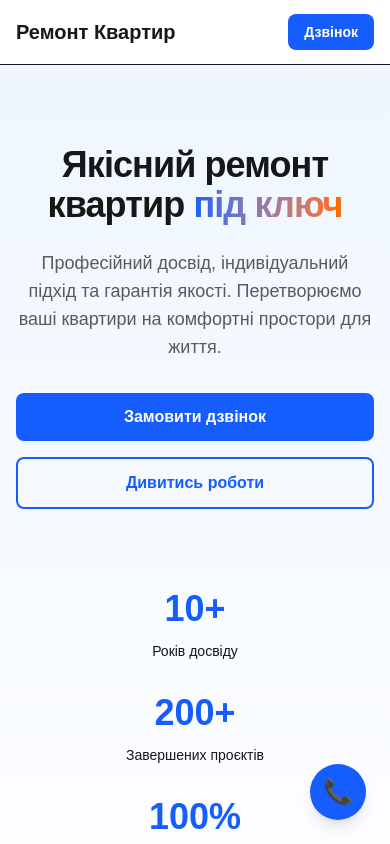
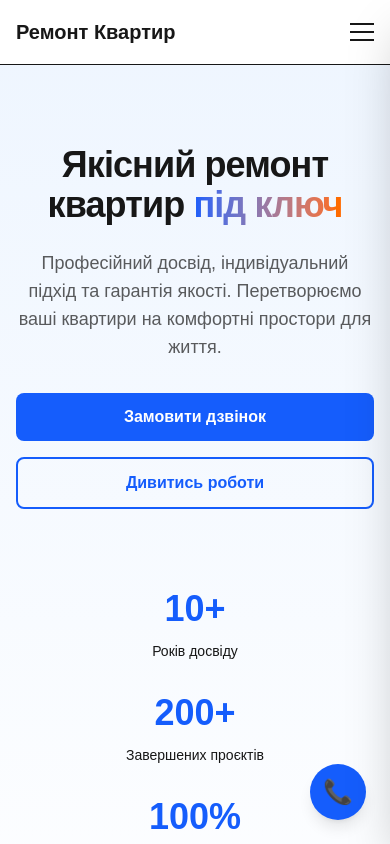
Before and after one commit to nazarPryt/volodia-construction, a Next.js app: page / in a window 390 px wide. Shown: the top 844 px of the page. Built offline with nearby package versions, Linux system fonts and the light colour scheme.

Commit message:
feat: add mobile menu burger

```diff
--- a/src/app/globals.css
+++ b/src/app/globals.css
@@ -23,4 +23,5 @@ body {
   background: var(--background);
   color: var(--foreground);
   font-family: Arial, Helvetica, sans-serif;
+  overflow-x: hidden;
 }
--- a/src/components/Header.tsx
+++ b/src/components/Header.tsx
@@ -2,6 +2,7 @@
 
 import Link from 'next/link'
 import { usePathname } from 'next/navigation'
+import { useState, useEffect, useRef } from 'react'
 
 const navigation = [
   { name: 'Головна', href: '/' },
@@ -13,8 +14,41 @@ const navigation = [
 
 export default function Header() {
   const pathname = usePathname()
+  const [isMobileMenuOpen, setIsMobileMenuOpen] = useState(false)
+  const mobileMenuRef = useRef<HTMLDivElement>(null)
+
+  // Close menu when clicking outside
+  useEffect(() => {
+    const handleClickOutside = (event: MouseEvent) => {
+      if (mobileMenuRef.current && !mobileMenuRef.current.contains(event.target as Node)) {
+        setIsMobileMenuOpen(false)
+      }
+    }
+
+    if (isMobileMenuOpen) {
+      document.addEventListener('mousedown', handleClickOutside)
+    }
+
+    return () => {
+      document.removeEventListener('mousedown', handleClickOutside)
+    }
+  }, [isMobileMenuOpen])
+
+  // Prevent body scroll when menu is open
+  useEffect(() => {
+    if (isMobileMenuOpen) {
+      document.body.style.overflow = 'hidden'
+    } else {
+      document.body.style.overflow = ''
+    }
+
+    return () => {
+      document.body.style.overflow = ''
+    }
+  }, [isMobileMenuOpen])
 
   return (
+    <>
       <header className="bg-background/95 supports-[backdrop-filter]:bg-background/60 sticky top-0 z-50 w-full border-b backdrop-blur">
         <nav className="container mx-auto flex h-16 max-w-7xl items-center justify-between px-4">
           <Link href="/" className="text-foreground text-xl font-bold">
@@ -45,14 +79,101 @@ export default function Header() {
             Зателефонувати
           </a>
 
-        {/* Mobile menu placeholder - can be enhanced with hamburger menu later */}
+          {/* Mobile Hamburger Menu Button */}
+          <button
+            onClick={() => setIsMobileMenuOpen(!isMobileMenuOpen)}
+            className="flex flex-col gap-1.5 md:hidden"
+            aria-label="Toggle menu"
+            aria-expanded={isMobileMenuOpen}
+          >
+            <span
+              className={`bg-foreground block h-0.5 w-6 transition-all duration-300 ${
+                isMobileMenuOpen ? 'translate-y-2 rotate-45' : ''
+              }`}
+            />
+            <span
+              className={`bg-foreground block h-0.5 w-6 transition-all duration-300 ${
+                isMobileMenuOpen ? 'opacity-0' : ''
+              }`}
+            />
+            <span
+              className={`bg-foreground block h-0.5 w-6 transition-all duration-300 ${
+                isMobileMenuOpen ? '-translate-y-2 -rotate-45' : ''
+              }`}
+            />
+          </button>
+        </nav>
+      </header>
+
+      {/* Backdrop Overlay with Blur - Covers entire page */}
+      {isMobileMenuOpen && (
+        <div
+          className="fixed inset-0 z-[60] bg-black/70 backdrop-blur-md transition-opacity duration-300 md:hidden"
+          onClick={() => setIsMobileMenuOpen(false)}
+        />
+      )}
+
+      {/* Mobile Menu Sidebar (Slide from Right) */}
+      <div
+        ref={mobileMenuRef}
+        className={`bg-background fixed top-0 right-0 z-[70] h-screen w-80 max-w-[85vw] overflow-hidden shadow-2xl transition-transform duration-300 md:hidden ${
+          isMobileMenuOpen ? 'translate-x-0' : 'pointer-events-none translate-x-full'
+        }`}
+      >
+        <div className="flex h-full flex-col">
+          {/* Mobile Menu Header */}
+          <div className="flex items-center justify-between border-b px-6 py-4">
+            <span className="text-foreground text-lg font-bold">Меню</span>
+            <button
+              onClick={() => setIsMobileMenuOpen(false)}
+              className="hover:bg-foreground/5 rounded-lg p-2"
+              aria-label="Close menu"
+            >
+              <svg
+                xmlns="http://www.w3.org/2000/svg"
+                className="h-6 w-6"
+                fill="none"
+                viewBox="0 0 24 24"
+                stroke="currentColor"
+              >
+                <path strokeLinecap="round" strokeLinejoin="round" strokeWidth={2} d="M6 18L18 6M6 6l12 12" />
+              </svg>
+            </button>
+          </div>
+
+          {/* Navigation Links */}
+          <div className="flex-1 overflow-y-auto px-6 py-6">
+            <ul className="space-y-2">
+              {navigation.map(item => (
+                <li key={item.name}>
+                  <Link
+                    href={item.href}
+                    onClick={() => setIsMobileMenuOpen(false)}
+                    className={`block rounded-lg px-4 py-3 text-base font-medium transition-colors ${
+                      pathname === item.href
+                        ? 'bg-blue-50 text-blue-600 dark:bg-blue-950 dark:text-blue-400'
+                        : 'text-foreground/80 hover:bg-foreground/5 hover:text-foreground'
+                    }`}
+                  >
+                    {item.name}
+                  </Link>
+                </li>
+              ))}
+            </ul>
+          </div>
+
+          {/* Call Button at Bottom */}
+          <div className="border-t px-6 py-4">
             <a
               href="tel:+380000000000"
-          className="rounded-lg bg-blue-600 px-4 py-2 text-sm font-semibold text-white transition-colors hover:bg-blue-700 md:hidden"
+              className="block rounded-lg bg-blue-600 px-4 py-3 text-center text-base font-semibold text-white transition-colors hover:bg-blue-700"
+              onClick={() => setIsMobileMenuOpen(false)}
             >
-          Дзвінок
+              Зателефонувати
             </a>
-      </nav>
-    </header>
+          </div>
+        </div>
+      </div>
+    </>
   )
 }
```
Lines whose indentation alone changed are shown as unchanged.
